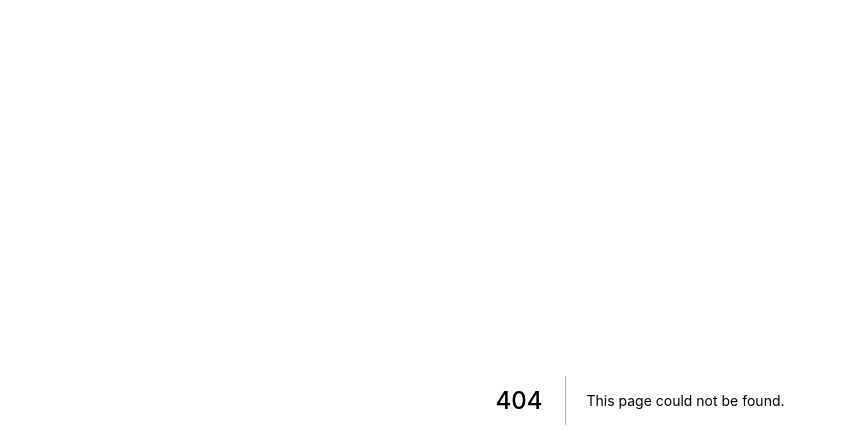
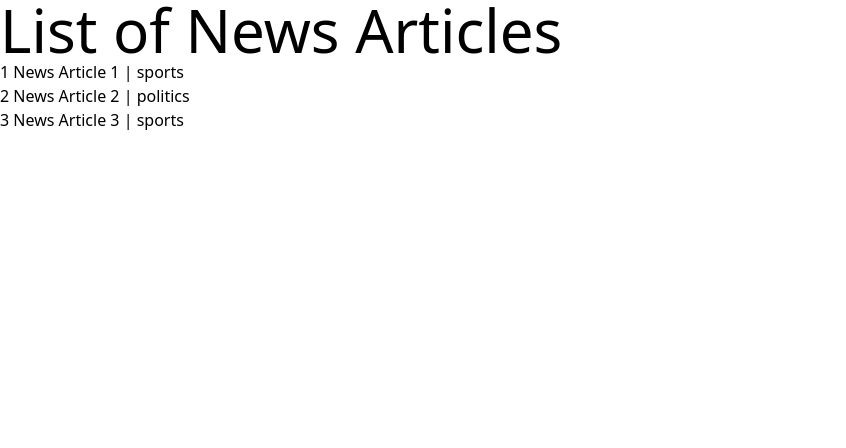
Before and after one commit to mdverdera/next-prerendering, a Next.js app: page /news in a window 1280 px wide. Before the commit this address had no page. Shown: the top 448 px of the page, without its empty margins (0-846 px from the left). Built offline with nearby package versions, Linux system fonts and the light colour scheme; data requests are answered from the project's data file.

Commit message:
Server-side rendering with getServerSideProps.

```diff
--- a/db.json
+++ b/db.json
@@ -1,4 +1,25 @@
 {
+  "news": [
+    {
+      "id": 1,
+      "title": "News Article 1",
+      "description": "Description 1",
+      "category": "sports"
+    },
+    {
+      "id": 2,
+      "title": "News Article 2",
+      "description": "Description 2",
+      "category": "politics"
+    },
+    {
+      "id": 3,
+      "title": "News Article 3",
+      "description": "Description 3",
+      "category": "sports"
+    }
+  ],
+
   "products": [
     {
       "id": 1,
--- /dev/null
+++ b/pages/news/index.tsx
@@ -0,0 +1,41 @@
+import { GetServerSideProps, InferGetServerSidePropsType } from "next";
+
+type ArticleModel = {
+  id: number;
+  title: string;
+  description: string;
+  category: string;
+};
+
+const NewsArticleList = ({
+  articles,
+}: InferGetServerSidePropsType<typeof getServerSideProps>) => {
+  return (
+    <>
+      <h1 className="text-6xl">List of News Articles</h1>
+
+      {articles.map((article: ArticleModel) => {
+        return (
+          <div key={article.id}>
+            <h2>
+              {article.id} {article.title} | {article.category}
+            </h2>
+          </div>
+        );
+      })}
+    </>
+  );
+};
+
+export default NewsArticleList;
+
+export const getServerSideProps: GetServerSideProps = async (context) => {
+  const response = await fetch("http://localhost:4000/news");
+
+  const data = await response.json();
+  return {
+    props: {
+      articles: data,
+    },
+  };
+};
```
